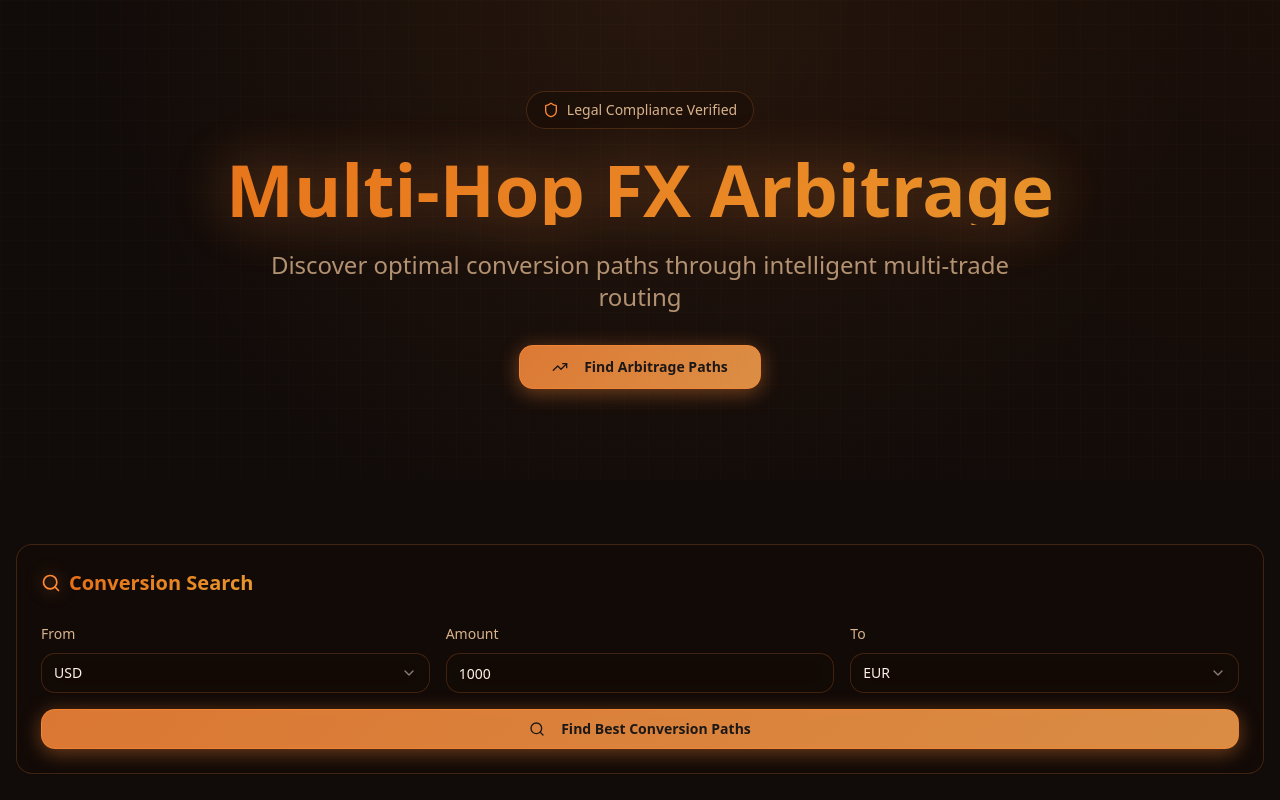
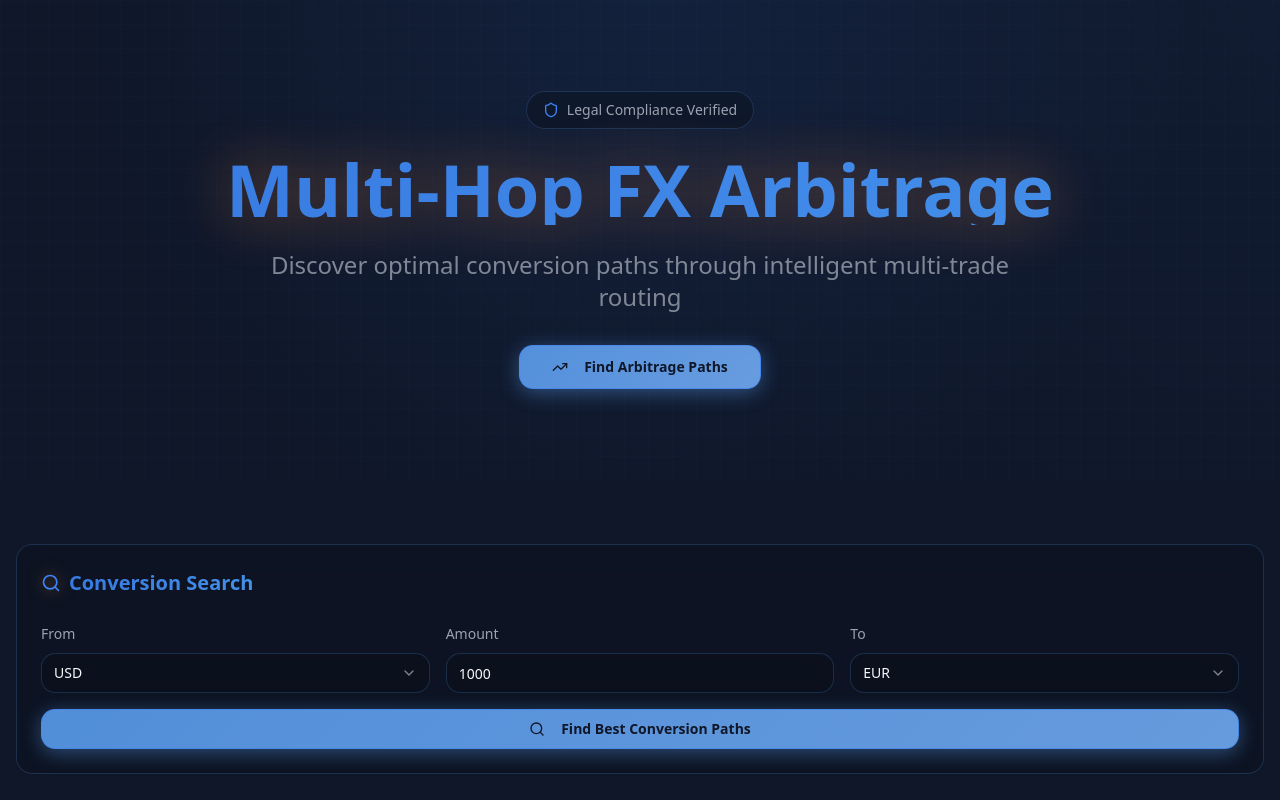
Before and after one commit to himeshsoni704/crypto-arbitrager, a React (Vite) app: page / in a window 1280 px wide. Shown: the top 800 px of the page. Built offline with nearby package versions, Linux system fonts and the light colour scheme; the HTML template or start-up script is replaced by a standard one.

Commit message:
Revert color scheme to blue

```diff
--- a/src/components/Hero.tsx
+++ b/src/components/Hero.tsx
@@ -38,8 +38,8 @@ export const Hero = ({ onGetStarted }: HeroProps) => {
         </div>
       </div>
 
-      {/* Animated grid background with orange tint */}
-      <div className="absolute inset-0 bg-[linear-gradient(to_right,rgba(255,140,60,0.1)_1px,transparent_1px),linear-gradient(to_bottom,rgba(255,140,60,0.1)_1px,transparent_1px)] bg-[size:24px_24px] opacity-20" />
+      {/* Animated grid background with blue tint */}
+      <div className="absolute inset-0 bg-[linear-gradient(to_right,rgba(96,165,250,0.1)_1px,transparent_1px),linear-gradient(to_bottom,rgba(96,165,250,0.1)_1px,transparent_1px)] bg-[size:24px_24px] opacity-20" />
     </div>
   );
 };
--- a/src/index.css
+++ b/src/index.css
@@ -8,57 +8,57 @@ All colors MUST be HSL.
 
 @layer base {
   :root {
-    --background: 15 30% 5%;
-    --foreground: 30 100% 95%;
+    --background: 222 47% 11%;
+    --foreground: 210 40% 98%;
 
-    --card: 20 40% 10%;
-    --card-foreground: 30 100% 95%;
+    --card: 222 47% 11%;
+    --card-foreground: 210 40% 98%;
 
-    --popover: 20 35% 8%;
-    --popover-foreground: 30 100% 95%;
+    --popover: 222 47% 11%;
+    --popover-foreground: 210 40% 98%;
 
-    --primary: 25 100% 60%;
-    --primary-foreground: 15 15% 10%;
+    --primary: 217 91% 60%;
+    --primary-foreground: 222 47% 11%;
 
-    --secondary: 30 95% 50%;
-    --secondary-foreground: 15 30% 5%;
+    --secondary: 217 33% 17%;
+    --secondary-foreground: 210 40% 98%;
 
-    --muted: 20 25% 20%;
-    --muted-foreground: 30 50% 70%;
+    --muted: 215 28% 17%;
+    --muted-foreground: 217 11% 65%;
 
-    --accent: 35 100% 55%;
-    --accent-foreground: 15 30% 5%;
+    --accent: 217 91% 60%;
+    --accent-foreground: 222 47% 11%;
 
     --destructive: 0 84% 60%;
-    --destructive-foreground: 30 100% 95%;
+    --destructive-foreground: 210 40% 98%;
 
     --success: 142 76% 36%;
-    --success-foreground: 30 100% 95%;
+    --success-foreground: 210 40% 98%;
 
-    --border: 25 80% 40%;
-    --input: 20 30% 15%;
-    --ring: 25 100% 60%;
+    --border: 217 33% 27%;
+    --input: 217 33% 17%;
+    --ring: 217 91% 60%;
 
     --radius: 1rem;
 
     /* Glass Effect */
-    --glass-bg: rgba(20, 10, 5, 0.4);
-    --glass-border: rgba(255, 140, 60, 0.2);
+    --glass-bg: rgba(10, 15, 25, 0.4);
+    --glass-border: rgba(96, 165, 250, 0.2);
     --glass-blur: 16px;
 
     /* Gradients */
-    --gradient-primary: linear-gradient(135deg, hsl(25, 100%, 55%), hsl(35, 100%, 60%));
-    --gradient-button: linear-gradient(135deg, rgba(255, 140, 60, 0.85), rgba(255, 165, 80, 0.85));
-    --gradient-subtle: linear-gradient(180deg, rgba(30, 15, 5, 0.5), rgba(15, 10, 5, 0.3));
-    --gradient-glow: radial-gradient(circle at 50% 0%, hsla(25, 100%, 60%, 0.15), transparent 70%);
-    --gradient-orange: radial-gradient(circle at top right, hsla(25, 100%, 50%, 0.1), transparent 50%);
-    --gradient-circular: radial-gradient(circle at center, hsla(25, 100%, 65%, 0.2) 0%, hsla(30, 100%, 60%, 0.1) 40%, transparent 70%);
+    --gradient-primary: linear-gradient(135deg, hsl(217, 91%, 60%), hsl(212, 100%, 65%));
+    --gradient-button: linear-gradient(135deg, rgba(96, 165, 250, 0.85), rgba(120, 180, 255, 0.85));
+    --gradient-subtle: linear-gradient(180deg, rgba(15, 20, 30, 0.5), rgba(10, 15, 25, 0.3));
+    --gradient-glow: radial-gradient(circle at 50% 0%, hsla(217, 91%, 60%, 0.15), transparent 70%);
+    --gradient-orange: radial-gradient(circle at top right, hsla(217, 91%, 60%, 0.1), transparent 50%);
+    --gradient-circular: radial-gradient(circle at center, hsla(217, 91%, 65%, 0.2) 0%, hsla(212, 100%, 60%, 0.1) 40%, transparent 70%);
 
     /* Shadows */
-    --shadow-glow: 0 0 60px hsla(25, 100%, 60%, 0.4), 0 0 30px hsla(35, 100%, 55%, 0.2);
+    --shadow-glow: 0 0 60px hsla(217, 91%, 60%, 0.4), 0 0 30px hsla(212, 100%, 65%, 0.2);
     --shadow-card: 0 10px 40px -10px rgba(0, 0, 0, 0.6);
-    --shadow-glass: 0 8px 32px 0 rgba(255, 140, 60, 0.1);
-    --shadow-button: 0 4px 20px rgba(255, 140, 60, 0.4);
+    --shadow-glass: 0 8px 32px 0 rgba(96, 165, 250, 0.1);
+    --shadow-button: 0 4px 20px rgba(96, 165, 250, 0.4);
 
     /* Animations */
     --transition-smooth: all 0.3s cubic-bezier(0.4, 0, 0.2, 1);
@@ -73,10 +73,10 @@ All colors MUST be HSL.
   body {
     @apply bg-background text-foreground;
     background-image:
-      radial-gradient(circle at 50% 50%, hsla(25, 100%, 65%, 0.25) 0%, hsla(30, 100%, 60%, 0.12) 30%, transparent 60%),
-      radial-gradient(circle at 20% 80%, hsla(25, 100%, 40%, 0.1) 0%, transparent 50%),
-      radial-gradient(circle at 80% 20%, hsla(35, 100%, 50%, 0.08) 0%, transparent 50%),
-      linear-gradient(180deg, hsl(15, 30%, 5%) 0%, hsl(10, 25%, 3%) 100%);
+      radial-gradient(circle at 50% 50%, hsla(217, 91%, 60%, 0.25) 0%, hsla(212, 100%, 65%, 0.12) 30%, transparent 60%),
+      radial-gradient(circle at 20% 80%, hsla(217, 91%, 40%, 0.1) 0%, transparent 50%),
+      radial-gradient(circle at 80% 20%, hsla(212, 100%, 50%, 0.08) 0%, transparent 50%),
+      linear-gradient(180deg, hsl(222, 47%, 11%) 0%, hsl(220, 50%, 8%) 100%);
     background-attachment: fixed;
   }
 }
```
